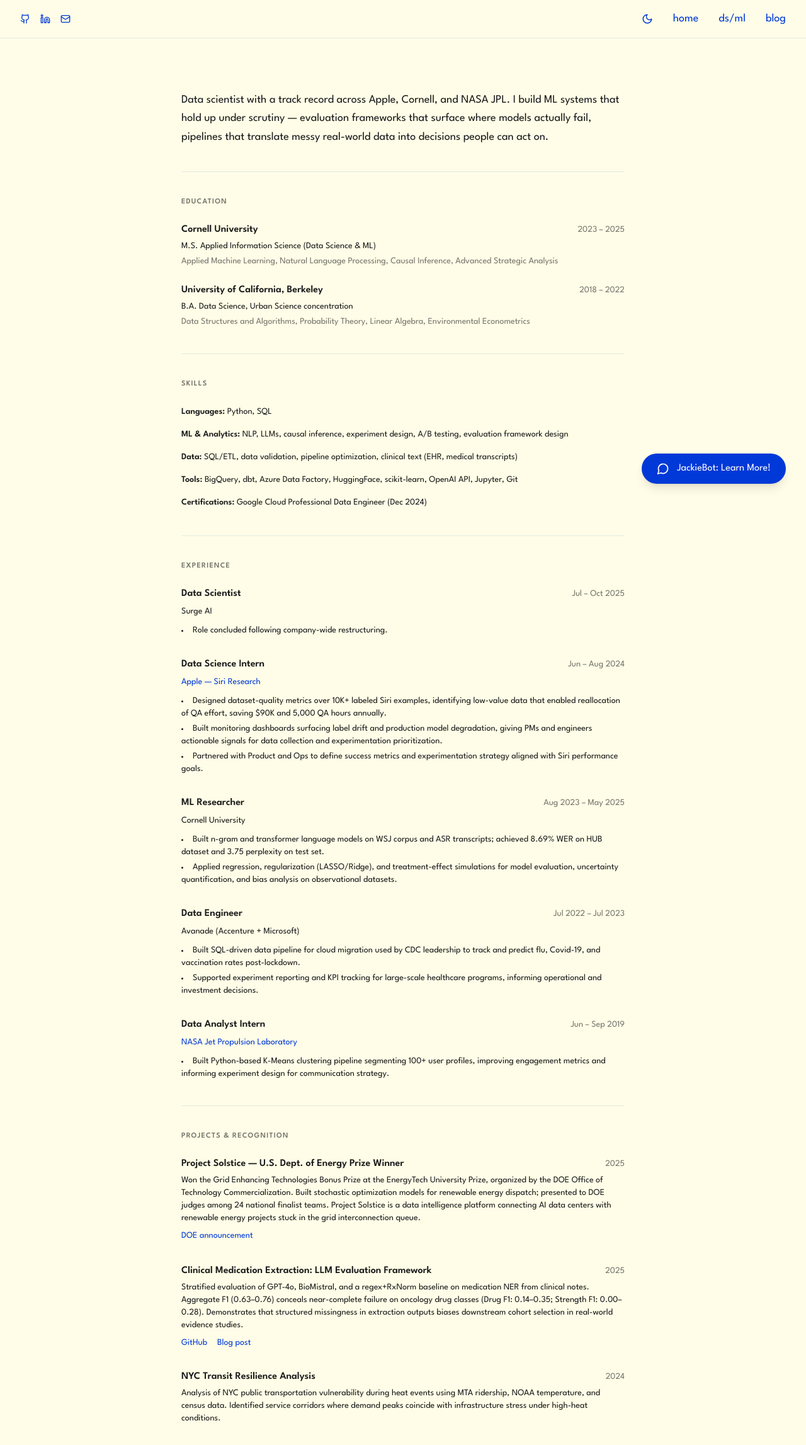
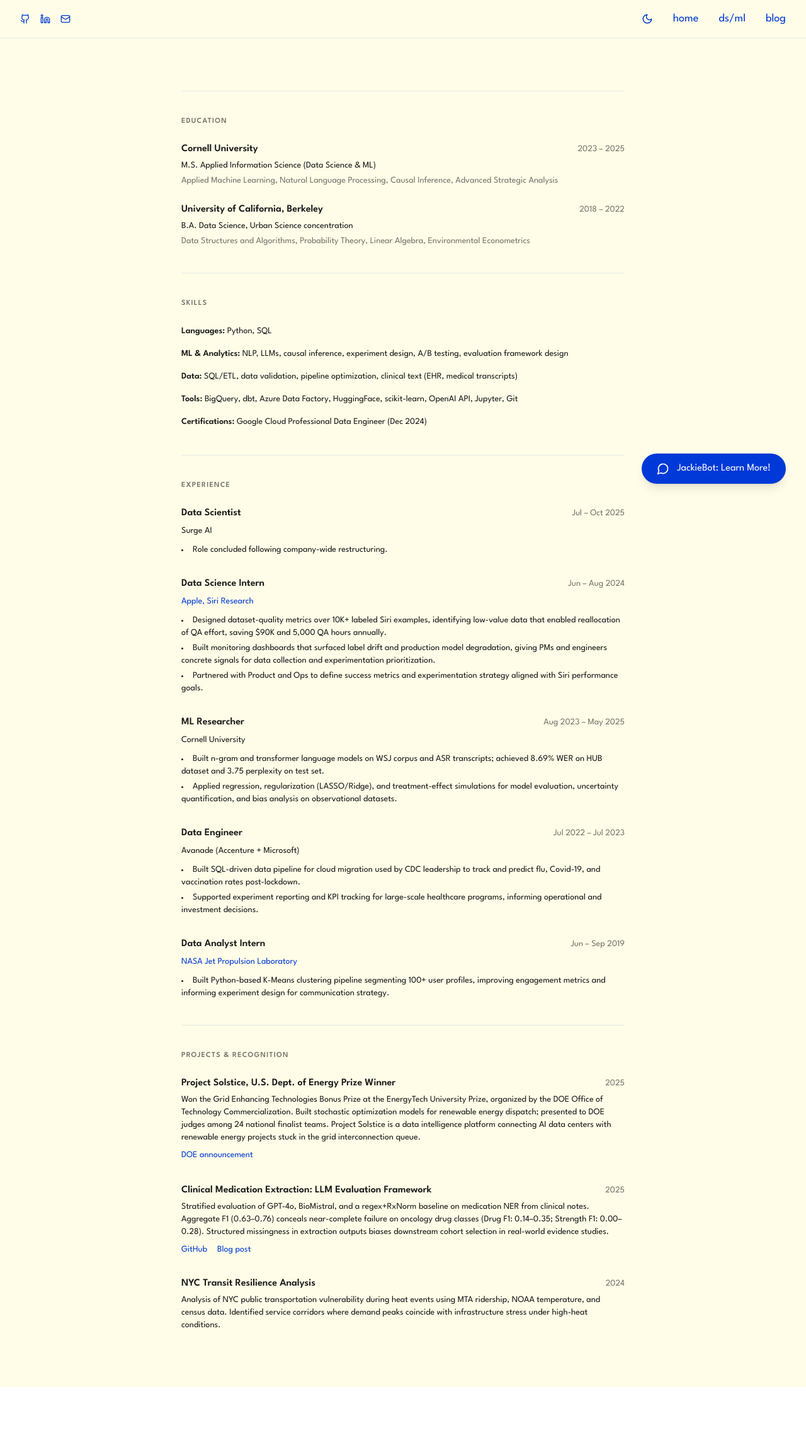
Before and after one commit to jaackiekim/jackiekim.me, a React (Vite) app: page /dsml in a window 1280 px wide. Shown: the top 2294 px of the page at 63% size. After the commit the page ends 2202 px from the top, so only its background shows below. Built offline with nearby package versions, Linux system fonts and the light colour scheme.

Commit message:
fix: remove ds/ml header, strip em dashes and AI tells

```diff
--- a/src/App.tsx
+++ b/src/App.tsx
@@ -128,7 +128,7 @@ function App() {
                       transition={{ type: "tween" }}
                       className={`project-card ${theme === 'dark' ? 'hover:bg-gray-800' : 'hover:bg-white'}`}
                     >
-                      <h3 className={`text-xl mb-2 ${theme === 'dark' ? 'text-white' : ''}`}>Project Solstice — U.S. Dept. of Energy Prize (2025)</h3>
+                      <h3 className={`text-xl mb-2 ${theme === 'dark' ? 'text-white' : ''}`}>Project Solstice, U.S. Dept. of Energy Prize (2025)</h3>
                       <p className={theme === 'dark' ? 'text-gray-300' : 'text-[#1a1a1a]'}>
                         Won the Grid Enhancing Technologies Bonus Prize at the EnergyTech University Prize.
                         Built stochastic optimization models for renewable energy dispatch; presented to DOE judges
@@ -149,7 +149,7 @@ function App() {
                       <h3 className={`text-xl mb-2 ${theme === 'dark' ? 'text-white' : ''}`}>Clinical Medication Extraction: LLM Evaluation (2025)</h3>
                       <p className={theme === 'dark' ? 'text-gray-300' : 'text-[#1a1a1a]'}>
                         Stratified evaluation of GPT-4o, BioMistral, and a regex+RxNorm baseline on clinical notes.
-                        Aggregate F1 looks fine. Oncology drug class F1 is 0.14–0.35 — a failure mode that matters
+                        Aggregate F1 looks fine. Oncology drug class F1 is 0.14–0.35, a failure mode that matters
                         for any downstream cohort study.
                       </p>
                       <div className="mt-2 flex gap-4">
@@ -171,7 +171,7 @@ function App() {
                       <p className={theme === 'dark' ? 'text-gray-300' : 'text-[#1a1a1a]'}>
                         Inter-annotator agreement framework for voice assistant evaluation. Identified a bimodal
                         IAA distribution, set a data-driven quality threshold, reduced annotation costs by ~15%.
-                        NDA — not publicly available.
+                        NDA, not publicly available.
                       </p>
                     </motion.div>
 
--- a/src/components/DSML.tsx
+++ b/src/components/DSML.tsx
@@ -12,12 +12,6 @@ export default function DSML() {
 
   return (
     <div className="max-w-3xl mx-auto px-8 py-12">
-
-      <p className={`text-lg mb-10 leading-relaxed ${prose}`}>
-        Data scientist with a track record across Apple, Cornell, and NASA JPL. I build ML systems
-        that hold up under scrutiny — evaluation frameworks that surface where models actually fail,
-        pipelines that translate messy real-world data into decisions people can act on.
-      </p>
 
       <hr className={`border-t ${divider} mb-10`} />
 
@@ -94,11 +88,11 @@ export default function DSML() {
               <span className={`text-sm ${subtle}`}>Jun – Aug 2024</span>
             </div>
             <a href="https://www.apple.com" target="_blank" rel="noopener noreferrer" className={`text-sm ${accent} hover:underline`}>
-              Apple — Siri Research
+              Apple, Siri Research
             </a>
             <ul className={`mt-2 space-y-1 text-sm ${prose} list-disc list-inside`}>
               <li>Designed dataset-quality metrics over 10K+ labeled Siri examples, identifying low-value data that enabled reallocation of QA effort, saving $90K and 5,000 QA hours annually.</li>
-              <li>Built monitoring dashboards surfacing label drift and production model degradation, giving PMs and engineers actionable signals for data collection and experimentation prioritization.</li>
+              <li>Built monitoring dashboards that surfaced label drift and production model degradation, giving PMs and engineers concrete signals for data collection and experimentation prioritization.</li>
               <li>Partnered with Product and Ops to define success metrics and experimentation strategy aligned with Siri performance goals.</li>
             </ul>
           </div>
@@ -151,7 +145,7 @@ export default function DSML() {
 
           <div>
             <div className="flex justify-between items-baseline mb-1">
-              <span className={`font-semibold ${heading}`}>Project Solstice — U.S. Dept. of Energy Prize Winner</span>
+              <span className={`font-semibold ${heading}`}>Project Solstice, U.S. Dept. of Energy Prize Winner</span>
               <span className={`text-sm ${subtle}`}>2025</span>
             </div>
             <p className={`text-sm ${prose} mt-1`}>
@@ -179,8 +173,8 @@ export default function DSML() {
             <p className={`text-sm ${prose} mt-1`}>
               Stratified evaluation of GPT-4o, BioMistral, and a regex+RxNorm baseline on medication NER
               from clinical notes. Aggregate F1 (0.63–0.76) conceals near-complete failure on oncology drug
-              classes (Drug F1: 0.14–0.35; Strength F1: 0.00–0.28). Demonstrates that structured missingness
-              in extraction outputs biases downstream cohort selection in real-world evidence studies.
+              classes (Drug F1: 0.14–0.35; Strength F1: 0.00–0.28). Structured missingness in extraction
+              outputs biases downstream cohort selection in real-world evidence studies.
             </p>
             <div className="flex gap-4 mt-2">
               <a href="https://github.com/jaackiekim/clinical-med-extraction" target="_blank" rel="noopener noreferrer" className={`text-sm ${accent} hover:underline`}>GitHub</a>
```
